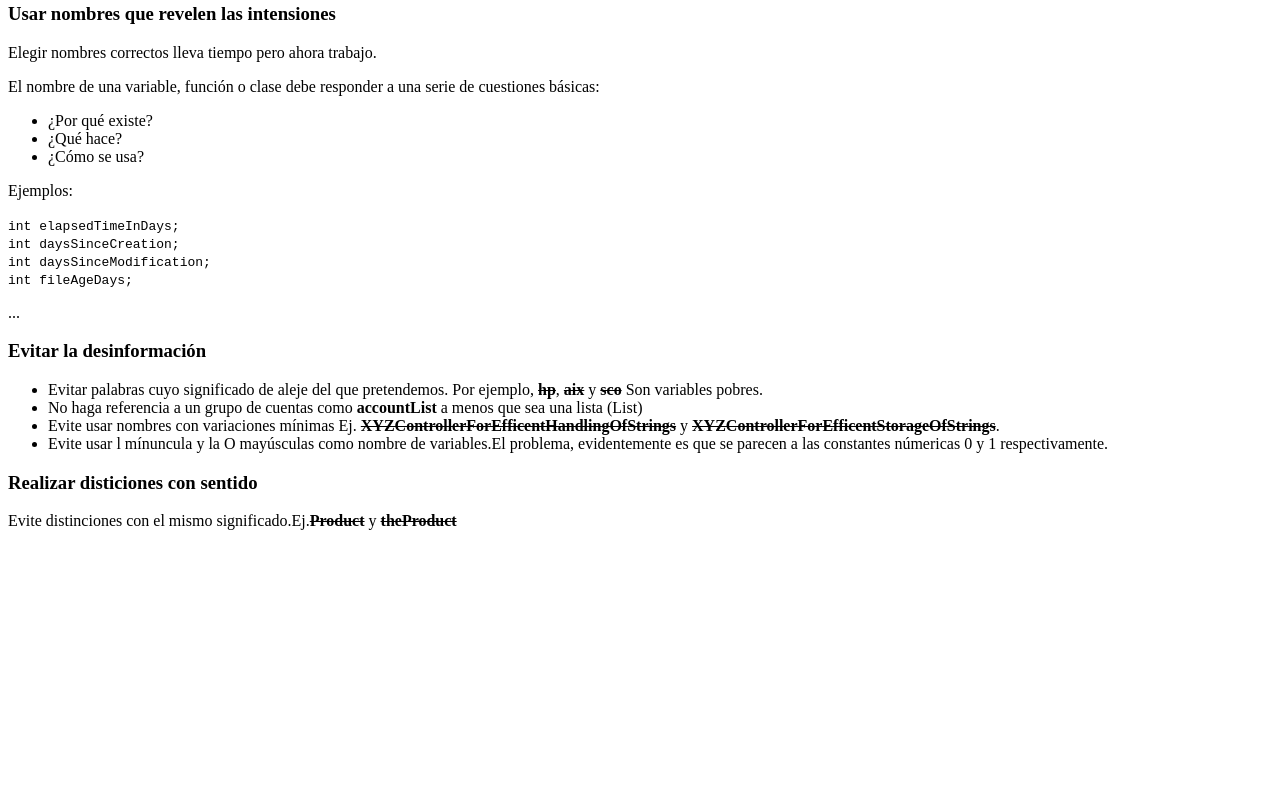
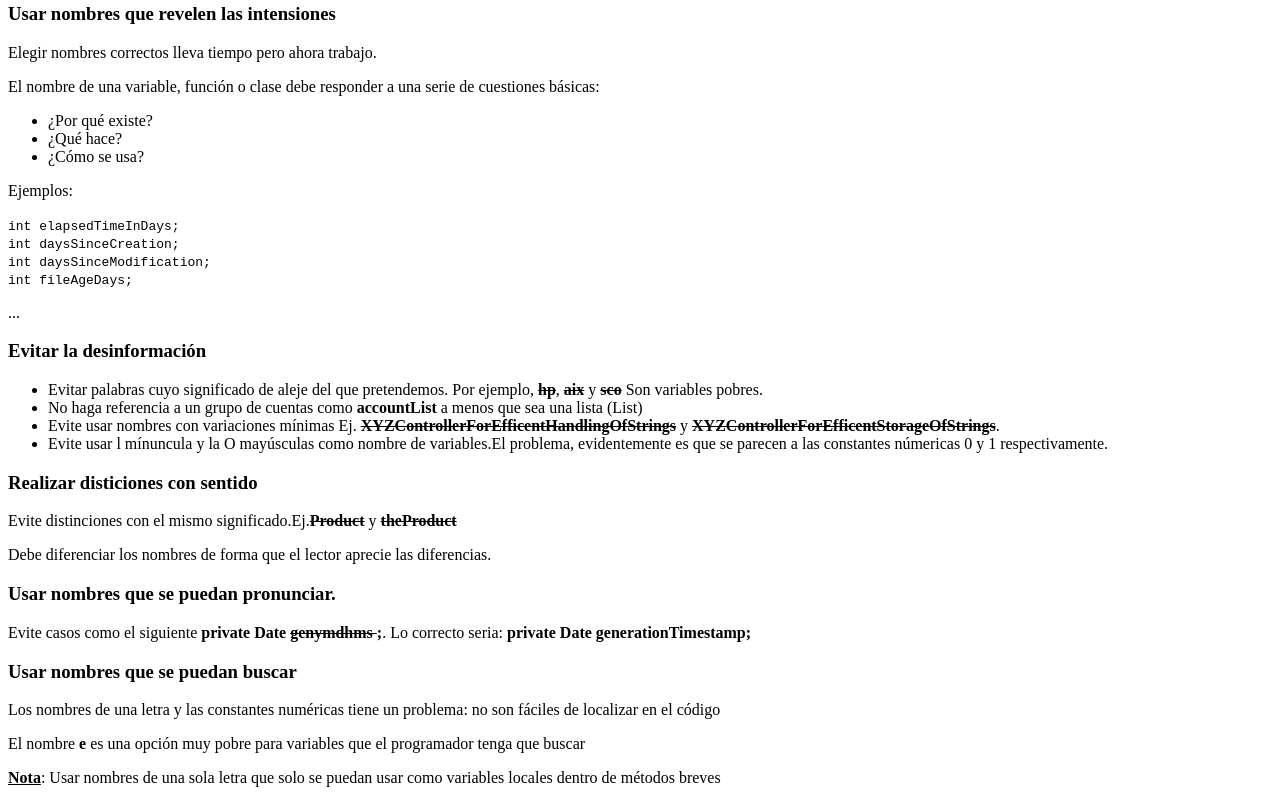
Before and after one commit to dvsegura/clean-code-resumen, a plain HTML site: page index.html in a window 1280 px wide. Shown: the part 1076-1879 px from the top of the page. Before the commit the page ends 1622 px from the top, so only its background shows below. Drawn offline with Linux system fonts and the light colour scheme.

Commit message:
Capitulo 2. cuarto y quinto punto

```diff
--- a/index.html
+++ b/index.html
@@ -105,6 +105,17 @@
             <article>
                 <h3>Realizar disticiones con sentido</h3>
                 <p>Evite distinciones con el mismo significado.Ej.<b><del>Product</del></b> y <b><del>theProduct</del></b></p>
+                <p>Debe diferenciar los nombres de forma que el lector aprecie las diferencias.</p>
+            </article>
+            <article>
+                <h3>Usar nombres que se puedan pronunciar.</h3>
+                <p>Evite casos como el siguiente <b>private Date <del>genymdhms </del>;</b>. Lo correcto seria: <b>private Date generationTimestamp;</b></p>
+            </article>
+            <article>
+                <h3>Usar nombres que se puedan buscar</h3>
+                <p>Los nombres de una letra y las constantes numéricas tiene un problema: no son fáciles de localizar en el código</p>
+                <p>El nombre <b>e</b> es una opción muy pobre para variables que el programador tenga que buscar</p>
+                <p><b><u>Nota</u></b>: Usar nombres de una sola letra que solo se puedan usar como variables locales dentro de métodos breves</p>
             </article>
         </section>
     </div>
```
